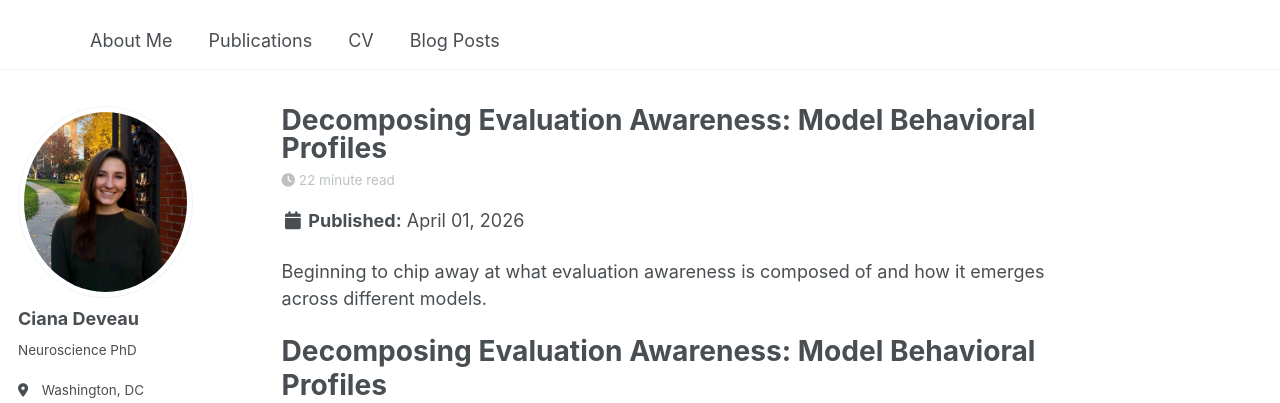
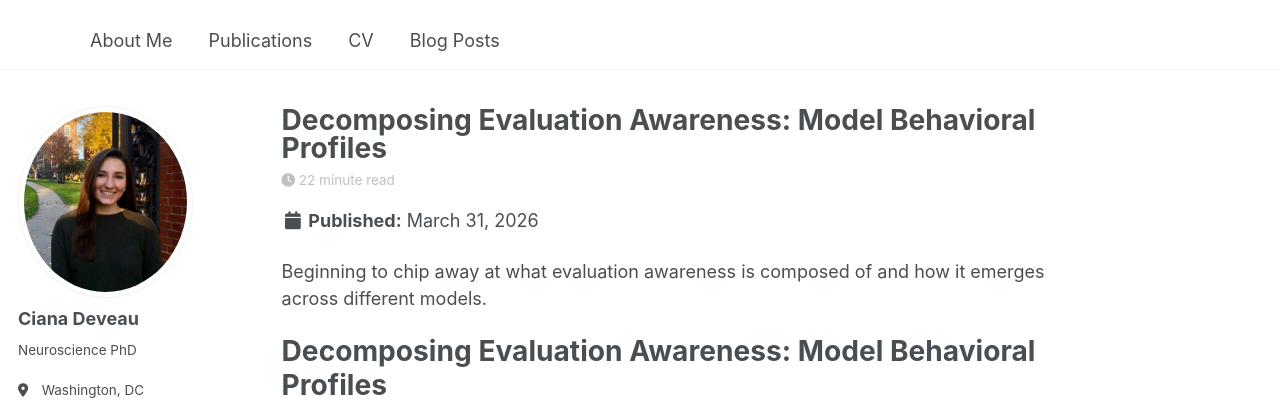
Before and after one commit to cianadeveau/cianadeveau.github.io, a Jekyll site: the page built from _posts/2026-04-01-eval-awareness.md, in a window 1280 px wide and 900 px high. Shown: the top 403 px of the window. Built offline with Jekyll 4.4.1, drawn with Linux system fonts in a browser that asks for light colours; some web fonts are replaced.

Commit message:
Update 2026-04-01-eval-awareness.md

```diff
--- a/_posts/2026-04-01-eval-awareness.md
+++ b/_posts/2026-04-01-eval-awareness.md
@@ -1,7 +1,7 @@
 ---
 title: 'Decomposing Evaluation Awareness: Model Behavioral Profiles'
-date: 2026-04-01
-permalink: /posts/2026/04/eval-awareness/
+date: 2026-03-31
+permalink: /posts/2026/03/eval-awareness/
 tags:
   - mech interp
   - evaluation awareness
```
